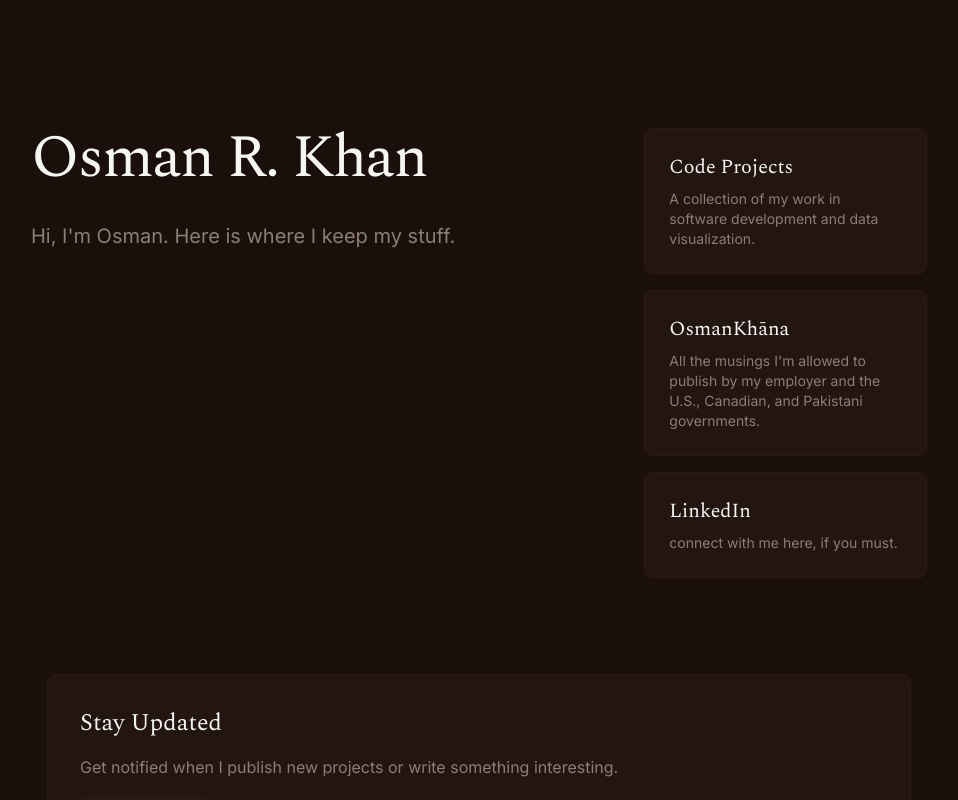
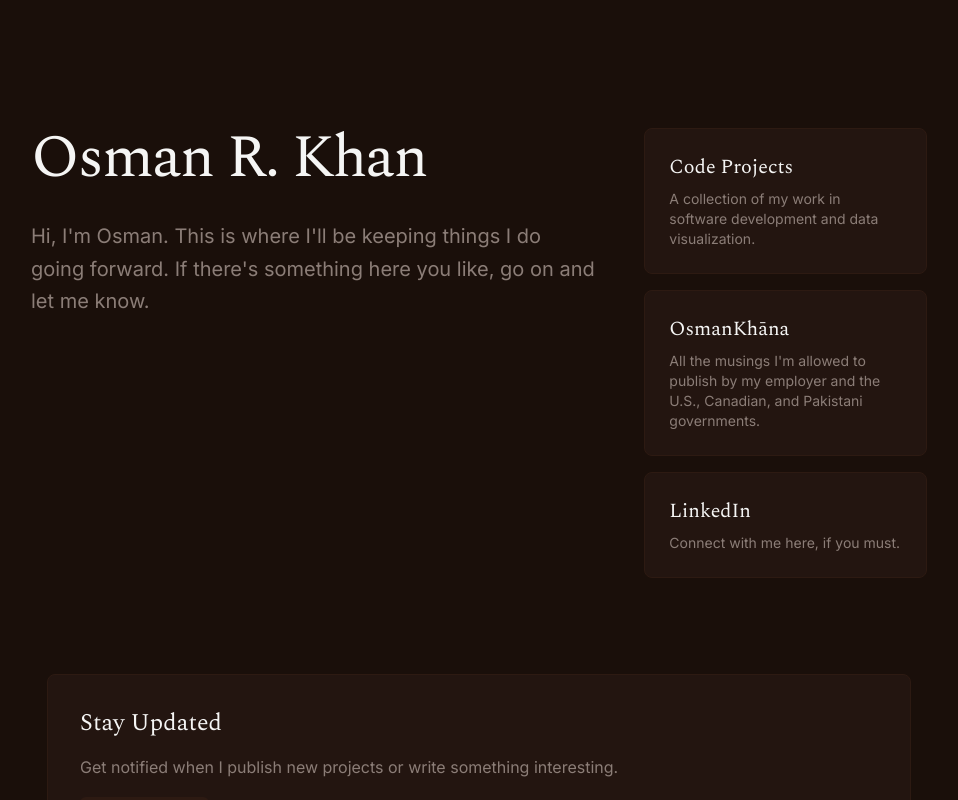
Before and after one commit to osmkhan/osmandius, a Next.js app: page / in a window 1280 px wide. Shown: the top 800 px of the page, without its empty margins (161-1119 px from the left). Built offline with nearby package versions, Linux system fonts and the light colour scheme.

Commit message:
Update main page text and fix capitalization

```diff
--- a/src/app/page.tsx
+++ b/src/app/page.tsx
@@ -11,7 +11,7 @@ export default function Home() {
           </h1>
           <div className="prose prose-invert prose-lg">
             <p className="text-xl text-[var(--muted)] leading-relaxed">
-              Hi, I&apos;m Osman. Here is where I keep my stuff.
+              Hi, I&apos;m Osman. This is where I&apos;ll be keeping things I do going forward. If there&apos;s something here you like, go on and let me know.
             </p>
           </div>
         </div>
@@ -45,7 +45,7 @@ export default function Home() {
             className="group block p-6 bg-[var(--card-bg)] rounded-lg border border-[var(--border)] hover:border-[#0077b5] transition-all duration-300"
           >
             <h2 className="text-xl font-serif mb-2 group-hover:text-[#0077b5] transition-colors duration-300">LinkedIn</h2>
-            <p className="text-[var(--muted)] text-sm">connect with me here, if you must.</p>
+            <p className="text-[var(--muted)] text-sm">Connect with me here, if you must.</p>
           </a>
         </nav>
       </main>
```
